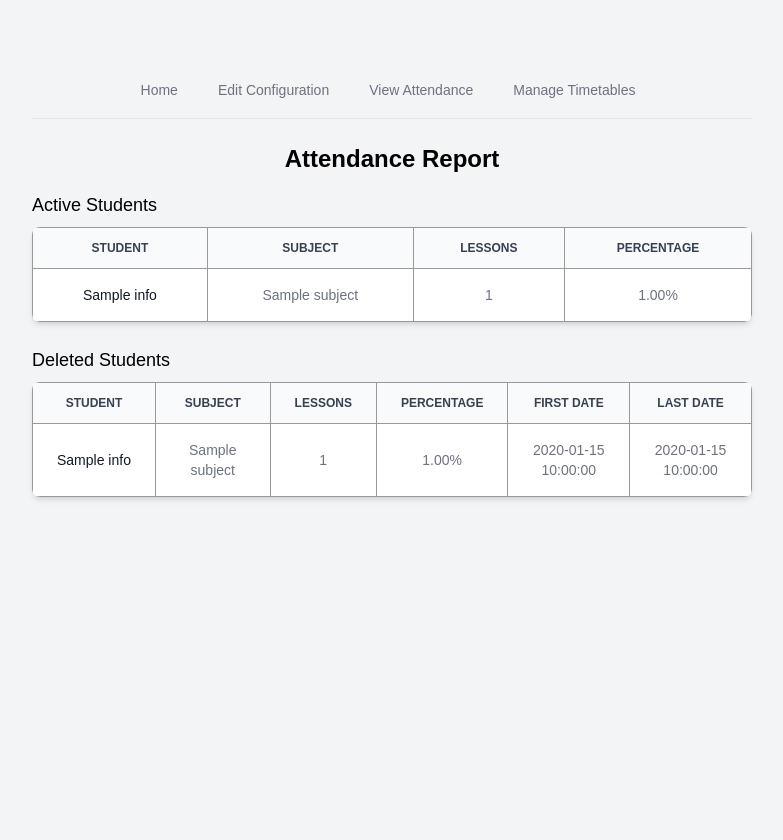
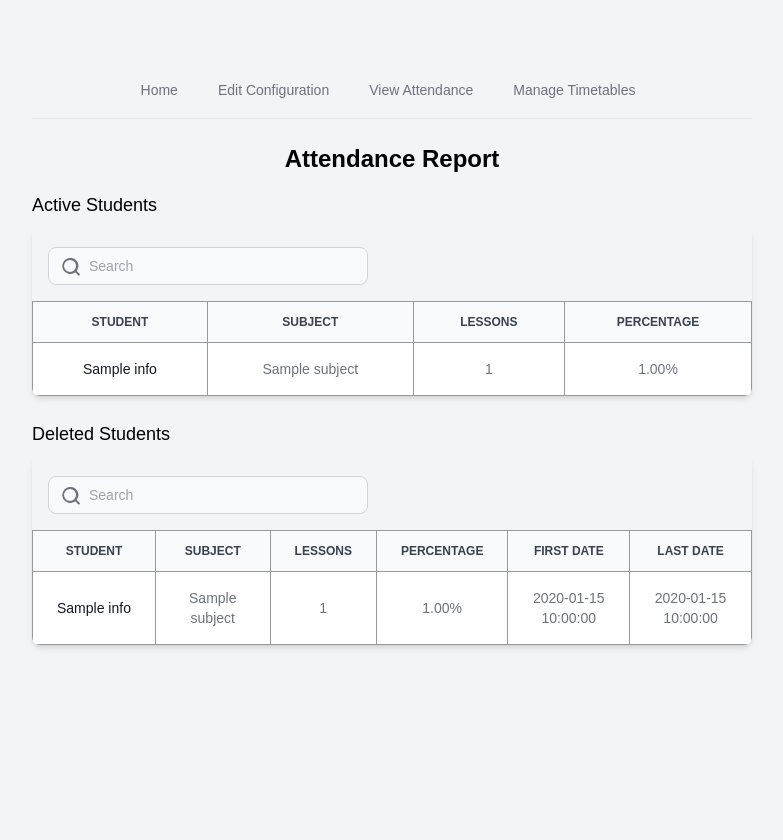
Before and after one commit to usacpcheung/timetabling-app, a Flask app: template templates/attendance.html in a window 1280 px wide. Shown: the whole page, without its empty margins (248-1031 px from the left). Run offline with Flask 3, Linux system fonts and the light colour scheme; the template is opened without the code that fills it: most values are stand-ins (such as "Sample title", 1, 10 or a date in 2020); some libraries are stand-ins or nearby versions.

Commit message:
Use Flowbite tables with search and sort

```diff
--- a/static/main.js
+++ b/static/main.js
@@ -62,4 +62,45 @@ document.addEventListener('DOMContentLoaded', function () {
             }
         });
     }
+
+    function setupTableSearch(tableId, searchId) {
+        const input = document.getElementById(searchId);
+        const table = document.getElementById(tableId);
+        if (!input || !table) return;
+        input.addEventListener('input', function () {
+            const filter = input.value.toLowerCase();
+            const rows = table.querySelectorAll('tbody tr');
+            rows.forEach(row => {
+                row.style.display = row.textContent.toLowerCase().includes(filter) ? '' : 'none';
+            });
+        });
+    }
+
+    function setupSortableTable(tableId) {
+        const table = document.getElementById(tableId);
+        if (!table) return;
+        table.querySelectorAll('th[data-sort]').forEach((header, idx) => {
+            header.classList.add('cursor-pointer');
+            header.addEventListener('click', () => {
+                const tbody = table.querySelector('tbody');
+                const rows = Array.from(tbody.querySelectorAll('tr'));
+                const asc = header.dataset.asc !== 'true';
+                header.dataset.asc = asc;
+                rows.sort((a, b) => {
+                    const aText = a.children[idx].textContent.trim();
+                    const bText = b.children[idx].textContent.trim();
+                    return asc ? aText.localeCompare(bText) : bText.localeCompare(aText);
+                });
+                tbody.innerHTML = '';
+                rows.forEach(r => tbody.appendChild(r));
+            });
+        });
+    }
+
+    setupTableSearch('timetables-table', 'timetables-search');
+    setupSortableTable('timetables-table');
+    setupTableSearch('attendance-active-table', 'attendance-active-search');
+    setupSortableTable('attendance-active-table');
+    setupTableSearch('attendance-deleted-table', 'attendance-deleted-search');
+    setupSortableTable('attendance-deleted-table');
 });
--- a/templates/attendance.html
+++ b/templates/attendance.html
@@ -28,19 +28,28 @@
         <h1 class="text-2xl font-semibold mb-4 text-center">Attendance Report</h1>
         <h2 class="text-lg font-medium mb-2">Active Students</h2>
         <div class="relative overflow-x-auto shadow-md sm:rounded-lg mb-6">
-            <table class="w-full text-sm text-left text-gray-500 dark:text-gray-400">
+            <div class="p-4">
+                <label for="attendance-active-search" class="sr-only">Search</label>
+                <div class="relative mt-1">
+                    <div class="absolute inset-y-0 start-0 flex items-center ps-3 pointer-events-none">
+                        <svg aria-hidden="true" class="w-5 h-5 text-gray-500" fill="currentColor" viewBox="0 0 20 20" xmlns="http://www.w3.org/2000/svg"><path fill-rule="evenodd" d="M10 2a8 8 0 105.293 14.293l2.853 2.854a1 1 0 001.414-1.414l-2.854-2.853A8 8 0 0010 2zM4 10a6 6 0 1111.999.002A6 6 0 014 10z" clip-rule="evenodd"/></svg>
+                    </div>
+                    <input type="text" id="attendance-active-search" class="block w-80 p-2 ps-10 text-sm text-gray-900 border border-gray-300 rounded-lg bg-gray-50" placeholder="Search">
+                </div>
+            </div>
+            <table id="attendance-active-table" class="w-full text-sm text-left text-gray-500 dark:text-gray-400">
                 <thead class="text-xs text-gray-700 uppercase bg-gray-50 dark:bg-gray-700 dark:text-gray-400">
                     <tr>
-                        <th scope="col" class="px-6 py-3">Student</th>
-                        <th scope="col" class="px-6 py-3">Subject</th>
-                        <th scope="col" class="px-6 py-3">Lessons</th>
-                        <th scope="col" class="px-6 py-3">Percentage</th>
+                        <th scope="col" class="px-6 py-3" data-sort="name">Student</th>
+                        <th scope="col" class="px-6 py-3" data-sort="subject">Subject</th>
+                        <th scope="col" class="px-6 py-3" data-sort="lessons">Lessons</th>
+                        <th scope="col" class="px-6 py-3" data-sort="percentage">Percentage</th>
                     </tr>
                 </thead>
-                <tbody>
+                <tbody class="divide-y divide-gray-200 dark:divide-gray-700">
                     {% for sid, info in active_attendance.items() %}
                         {% for subject, stats in info.subjects.items() %}
-                    <tr class="bg-white border-b dark:bg-gray-800 dark:border-gray-700">
+                    <tr class="odd:bg-white even:bg-gray-50 dark:odd:bg-gray-800 dark:even:bg-gray-700">
                         <th scope="row" class="px-6 py-4 font-medium text-gray-900 whitespace-nowrap dark:text-white">{{ info.name }}</th>
                         <td class="px-6 py-4">{{ subject }}</td>
                         <td class="px-6 py-4">{{ stats.count }}</td>
@@ -54,21 +63,30 @@
 
         <h2 class="text-lg font-medium mb-2">Deleted Students</h2>
         <div class="relative overflow-x-auto shadow-md sm:rounded-lg">
-            <table class="w-full text-sm text-left text-gray-500 dark:text-gray-400">
+            <div class="p-4">
+                <label for="attendance-deleted-search" class="sr-only">Search</label>
+                <div class="relative mt-1">
+                    <div class="absolute inset-y-0 start-0 flex items-center ps-3 pointer-events-none">
+                        <svg aria-hidden="true" class="w-5 h-5 text-gray-500" fill="currentColor" viewBox="0 0 20 20" xmlns="http://www.w3.org/2000/svg"><path fill-rule="evenodd" d="M10 2a8 8 0 105.293 14.293l2.853 2.854a1 1 0 001.414-1.414l-2.854-2.853A8 8 0 0010 2zM4 10a6 6 0 1111.999.002A6 6 0 014 10z" clip-rule="evenodd"/></svg>
+                    </div>
+                    <input type="text" id="attendance-deleted-search" class="block w-80 p-2 ps-10 text-sm text-gray-900 border border-gray-300 rounded-lg bg-gray-50" placeholder="Search">
+                </div>
+            </div>
+            <table id="attendance-deleted-table" class="w-full text-sm text-left text-gray-500 dark:text-gray-400">
                 <thead class="text-xs text-gray-700 uppercase bg-gray-50 dark:bg-gray-700 dark:text-gray-400">
                     <tr>
-                        <th scope="col" class="px-6 py-3">Student</th>
-                        <th scope="col" class="px-6 py-3">Subject</th>
-                        <th scope="col" class="px-6 py-3">Lessons</th>
-                        <th scope="col" class="px-6 py-3">Percentage</th>
-                        <th scope="col" class="px-6 py-3">First Date</th>
-                        <th scope="col" class="px-6 py-3">Last Date</th>
+                        <th scope="col" class="px-6 py-3" data-sort="name">Student</th>
+                        <th scope="col" class="px-6 py-3" data-sort="subject">Subject</th>
+                        <th scope="col" class="px-6 py-3" data-sort="lessons">Lessons</th>
+                        <th scope="col" class="px-6 py-3" data-sort="percentage">Percentage</th>
+                        <th scope="col" class="px-6 py-3" data-sort="first">First Date</th>
+                        <th scope="col" class="px-6 py-3" data-sort="last">Last Date</th>
                     </tr>
                 </thead>
-                <tbody>
+                <tbody class="divide-y divide-gray-200 dark:divide-gray-700">
                     {% for sid, info in deleted_attendance.items() %}
                         {% for subject, stats in info.subjects.items() %}
-                    <tr class="bg-white border-b dark:bg-gray-800 dark:border-gray-700">
+                    <tr class="odd:bg-white even:bg-gray-50 dark:odd:bg-gray-800 dark:even:bg-gray-700">
                         <th scope="row" class="px-6 py-4 font-medium text-gray-900 whitespace-nowrap dark:text-white">{{ info.name }}</th>
                         <td class="px-6 py-4">{{ subject }}</td>
                         <td class="px-6 py-4">{{ stats.count }}</td>
```
Also changed, not shown: templates/manage_timetables.html (+13 -4 lines).
